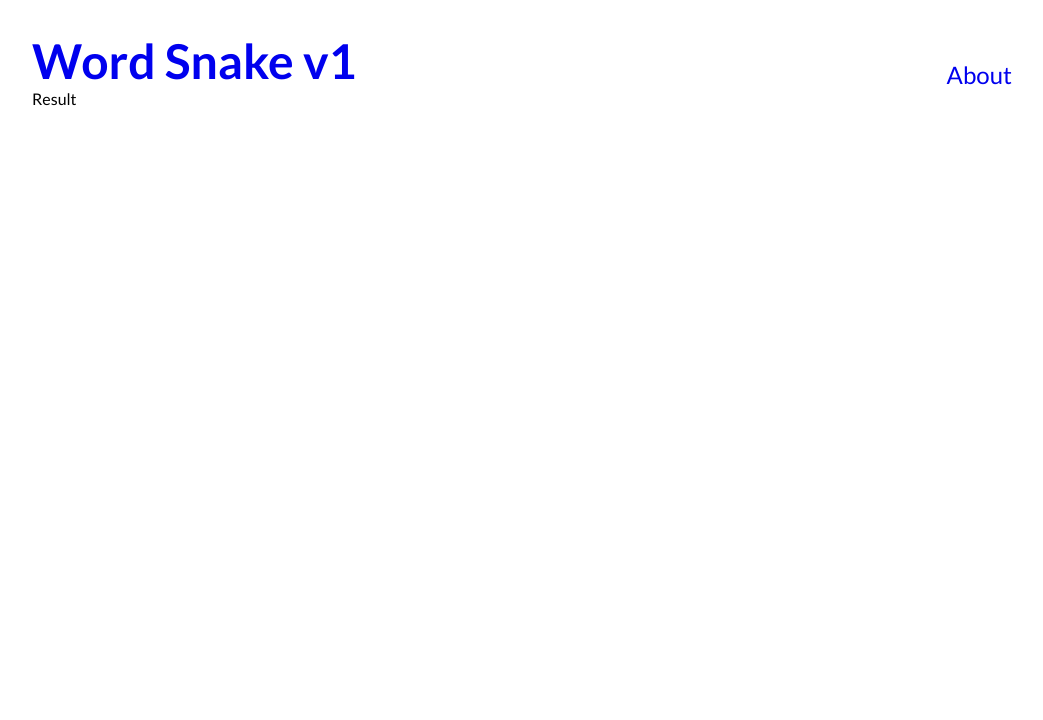
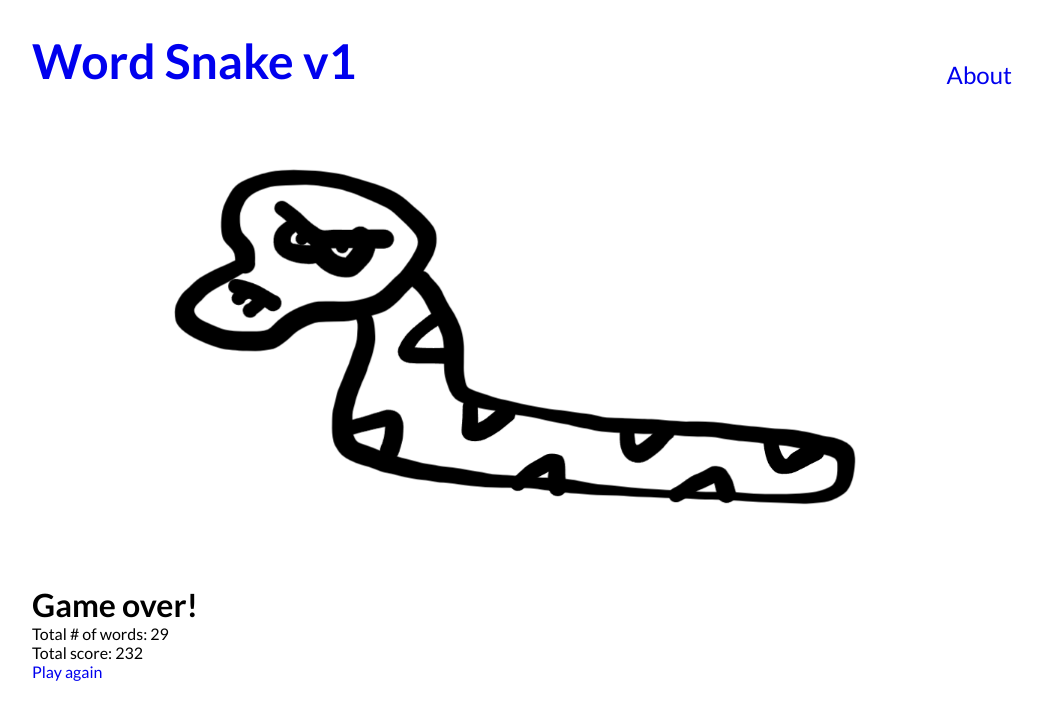
Before and after one commit to danheecho1/MP_word-snake, a Next.js app: page /result in a window 1280 px wide. Shown: the top 720 px of the page, without its empty margins (118-1161 px from the left). Built offline with nearby package versions, Linux system fonts and the light colour scheme.

Commit message:
Added content to result page without CSS. Updated Link at the bottom of about page to play instead of home. When timer reaches 0 from play page, user will now be redirected to result page.

```diff
--- a/app/about/page.jsx
+++ b/app/about/page.jsx
@@ -30,7 +30,7 @@ const About = () => {
 					provided multiplied by the total number of words provided.
 				</p>
 			</div>
-			<Link href="/" className={styles.linkToPlay}>
+			<Link href="/play" className={styles.linkToPlay}>
 				Click here if your brain is ready to play
 			</Link>
 		</>
--- a/app/result/page.jsx
+++ b/app/result/page.jsx
@@ -1,9 +1,23 @@
-import React from 'react'
+import React from "react";
+import Link from "next/link";
+import { Snake } from "@/components";
 
 const Result = () => {
-  return (
-    <div>Result</div>
-  )
-}
+	return (
+		<>
+			<Snake />
+			<h1>Game over!</h1>
+			<div>
+				<p>
+					Total # of words: <span>29</span>
+				</p>
+				<p>
+					Total score: <span>232</span>
+				</p>
+			</div>
+      <Link href="/play">Play again</Link>
+		</>
+	);
+};
 
-export default Result
+export default Result;
```
Also changed, not shown: app/play/page.jsx (+7 -1 lines).
